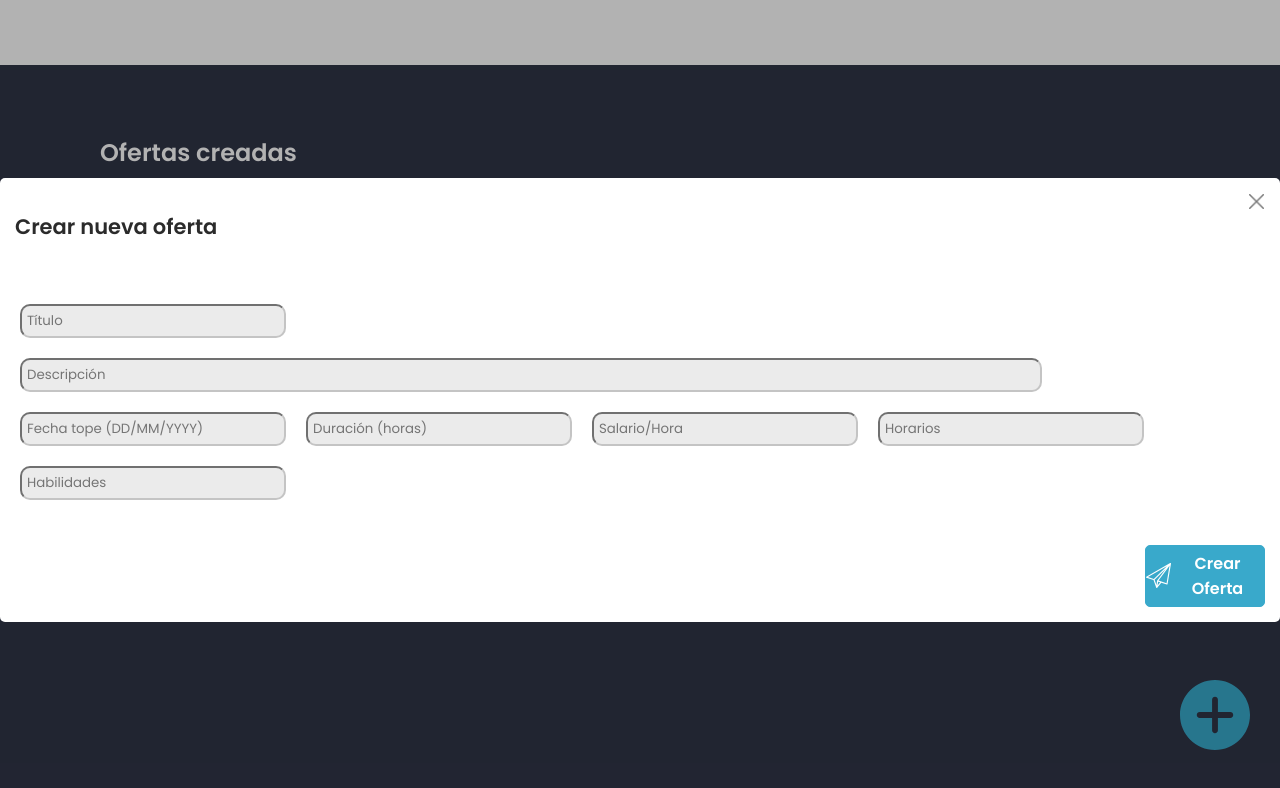
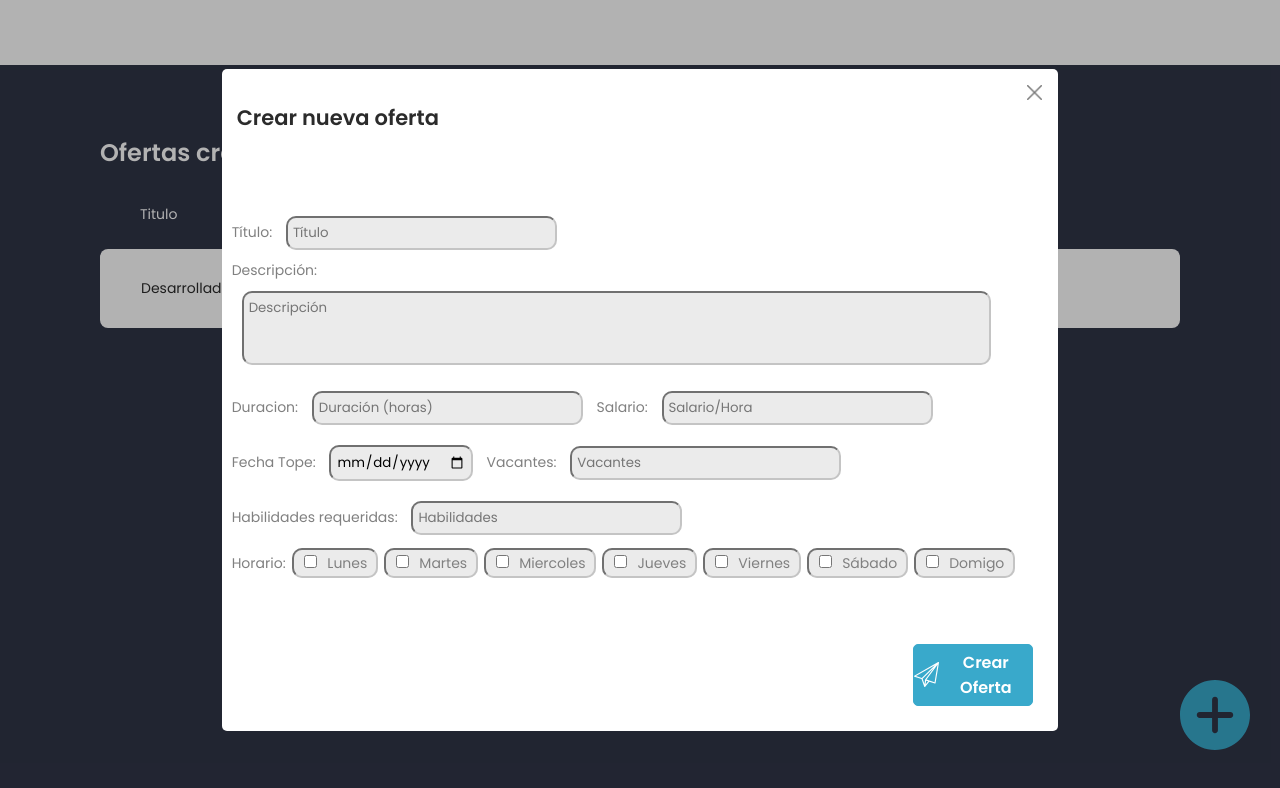
Before and after one commit to FiretechDS/Hustle-Employer, a Vue app in the folder packages/ui/: page / in a window 1280 px wide. Both pictures are taken after a click on the picture 1215 px from the left and 715 px from the top of the page. Shown: the top 788 px of the page. Built offline with nearby package versions, Linux system fonts and the light colour scheme.

Commit message:
ADD - Crear Oferta de Trabajo: Componente UI principal del CU. Agregados los formularios faltantes y detalles de la interfaz. E instalado el componente multiselect para posterior uso.

```diff
--- a/packages/ui/package.json
+++ b/packages/ui/package.json
@@ -12,6 +12,7 @@
     "sass-loader": "^10.1.1",
     "vue": "^3.0.0",
     "vue-inline-svg": "^2.0.0",
+    "vue-multiselect": "^2.1.6",
     "vue-router": "^4.0.10"
   },
   "devDependencies": {
--- a/packages/ui/src/components/jobOffers/CreateOfferModal.vue
+++ b/packages/ui/src/components/jobOffers/CreateOfferModal.vue
@@ -8,13 +8,26 @@
       <template v-slot:body>
         <div class="create-job-offer-body-div">
           <form class="create-job-offer-form">
+            Título:
             <input v-model="jobOffer.title" placeholder="Título">
-            <input class="description-input" v-model="jobOffer.description" placeholder="Descripción">
-            <input v-model="jobOffer.deadline" placeholder="Fecha tope (DD/MM/YYYY)">
+            <br>Descripción:<br>
+            <textarea v-model="jobOffer.description" rows = "3" cols = "60" placeholder="Descripción"></textarea>
+            <br>Duracion:
             <input v-model="jobOffer.duration" placeholder="Duración (horas)">
+            Salario:
             <input v-model="jobOffer.hourlyRate" placeholder="Salario/Hora">
-            <input v-model="jobOffer.schedules[0]" placeholder="Horarios">
+            <br>Fecha Tope:
+            <input type="date" id="start" min="2021-07-01" v-model="jobOffer.deadline">
+            Vacantes:
+            <input v-model="jobOffer.vacancy" placeholder="Vacantes">
+            <br>Habilidades requeridas:
             <input v-model="jobOffer.skills[0]" placeholder="Habilidades">
+            <br><div class="schedule-input">
+              Horario:
+              <label v-for="day in days" :key="day">
+              <input type="checkbox" :class="day" :id="day" :value="day">{{day}}
+            </label>
+            </div>
           </form>
         </div>
       </template>
@@ -31,7 +44,7 @@
 import { defineComponent, PropType, reactive } from "vue";
 import PlusButton from "../PlusButton.vue";
 import Modal from "../Modal.vue";
-import Button from "../Button.vue"
+import Button from "../Button.vue";
 export default defineComponent({
   name: "CreateOfferModal",
   components: { Modal, PlusButton, Button },
@@ -46,9 +59,12 @@ export default defineComponent({
       deadline: "" as string,
       duration: "" as string,
       hourlyRate: "" as string,
-      schedules: [] as Array<string>,
+      vacancy: "" as string,
+      //schedules: [] as Array<string>,
       skills: [] as Array<string>,
     });
+
+    const days: string[] = ["Lunes", "Martes", "Miercoles", "Jueves", "Viernes", "Sábado", "Domigo"];
 
     function showModal(): void {
       state.isModalVisible = true;
@@ -59,8 +75,19 @@ export default defineComponent({
       console.log("closed");
     }
 
+    function getTodayDate(): string{
+      //función util para validaciones
+      var today = new Date();
+      var dd = String(today.getDate()).padStart(2, '0');
+      var mm = String(today.getMonth() + 1).padStart(2, '0'); //January is 0!
+      var yyyy = today.getFullYear();
+
+      return String(yyyy + '-' + mm + '-' + dd);
+    }
+
     function createOffer(): void {
-      console.log("created");
+      //Se hacen las validaciones respectivas y se crea la oferta
+      console.log("Created");
     }
 
 
@@ -69,7 +96,8 @@ export default defineComponent({
       jobOffer,
       showModal,
       closeModal,
-      createOffer
+      createOffer,
+      days
     };
   },
 });
@@ -79,6 +107,9 @@ export default defineComponent({
 
 div{
   color: grey;
+  padding: 10px;
+  text-align: top left;
+  display: inline;
 }
 
 input{
@@ -88,7 +119,7 @@ input{
   border-radius: 10px;
   border-color: rgb(196, 196, 196);
   padding: 5px;
-  width: 20%;
+  //width: 30%;
   background: rgba(197, 197, 197, 0.349);
 }
 
@@ -97,9 +128,40 @@ Button{
 
 }
 
+textarea{
+  resize: none;
+  font-family: 'Poppins';
+  margin: 10px;
+  display: inline-block;
+  border-radius: 10px;
+  border-color: rgb(196, 196, 196);
+  padding: 5px;
+  width: 90%;
+  background: rgba(197, 197, 197, 0.349);
+  border-width: 2px;
+  border-style: inset;
+}
+
 .description-input{
   width: 80%;
+}
 
+.schedule-input{
+  padding: 0;
+  margin: 30px;
+  margin-left: 0px;
+}
+
+label{
+  border-radius: 10px;
+  border-color: rgb(196, 196, 196);
+  border-style: inset;
+  border-width: 2px;
+  background: rgba(197, 197, 197, 0.349);
+  padding: 3px;
+  padding-right: 9px;
+  padding-left: 0px;
+  margin: 3px;
 }
 
 </style>
```
Also changed, not shown: 1 other file (tests, documents, lock files or other folders).
